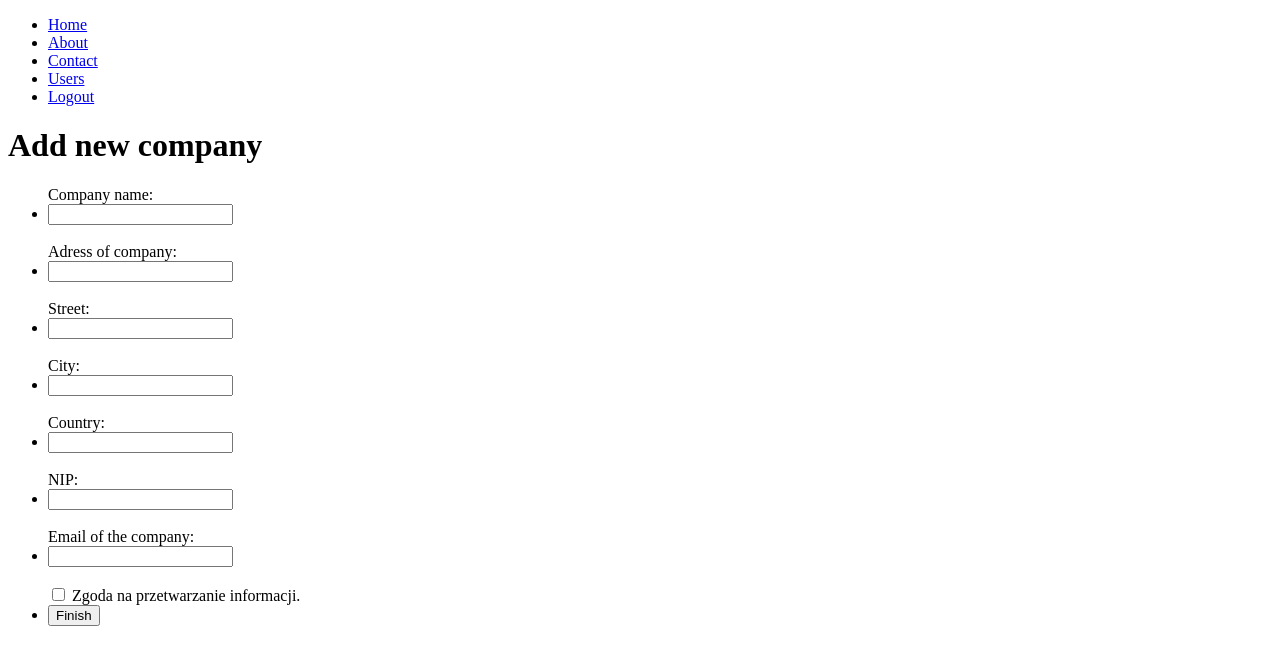
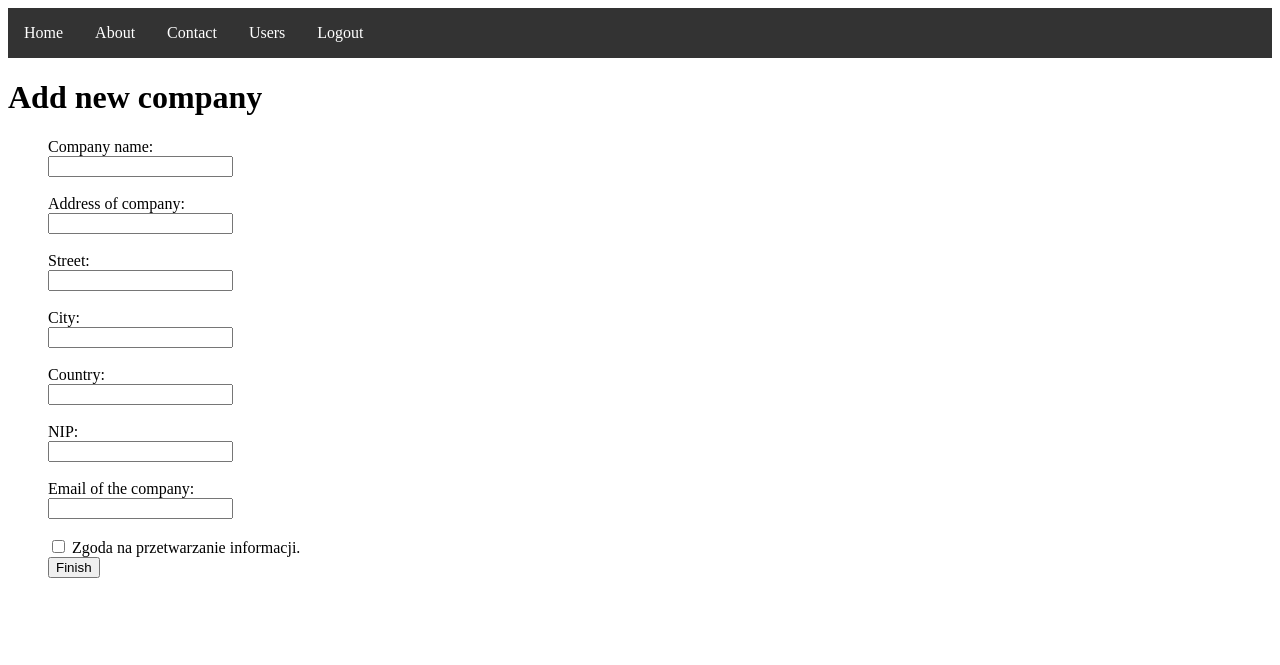
Before and after one commit to RafalBysiek/SimpleCMS, a PHP site: page /add_company in a window 1280 px wide. Shown: the top 665 px of the page. Run offline with PHP 8.4, Linux system fonts and the light colour scheme.

Commit message:
added script to create company database, changed view

```diff
--- a/public/css/style.css
+++ b/public/css/style.css
@@ -1,3 +1,26 @@
 body {
 	background: e3e3e3;
 }
+#menu {
+    list-style-type: none;
+    margin: 0;
+    padding: 0;
+    overflow: hidden;
+    background-color: #333333;
+}
+
+#menuli {
+    float: left;
+}
+
+#menuli a {
+    display: block;
+    color: white;
+    text-align: center;
+    padding: 16px;
+    text-decoration: none;
+}
+
+#menuli a:hover {
+    background-color: #111111;
+}
--- a/views/add_company_view.php
+++ b/views/add_company_view.php
@@ -5,15 +5,15 @@
 	<h1>Add new company</h1>
 
 		<form method="POST" action="/login">
-		<ul>
+		<ul style="list-style-type:none">
 			Company name:
 			<li><input type="text" name="name_company"></li><br>
-			Adress of company:
-			<li><input type="text" name="adress_company"></li><br>
+			Address of company:
+			<li><input type="text" name="address_company"></li><br>
 			Street:
 			<li><input type="text" name="street_company"></li><br>
 			City:
-			<li><input type="text" name="street_company"></li><br>
+			<li><input type="text" name="city_company"></li><br>
 			Country:
 			<li><input type="text" name="country_company"></li><br>
 			NIP:
@@ -21,7 +21,7 @@
 			Email of the company:
 			<li><input type="email" name="email_company"></li><br>
 			<input value="checkbox" type="checkbox"> Zgoda na przetwarzanie informacji.<br>
-			<li><button type="submit" name="submit">Finish</button></li>
+			<li><button type="button" name="submit">Finish</button></li>
 		</ul>
 	</form>
 
--- a/views/partials/nav_logged.php
+++ b/views/partials/nav_logged.php
@@ -1,9 +1,9 @@
 <nav>
-	<ul>
-		<li><a href="/">Home</a></li>
-		<li><a href="/about">About</a></li>
-		<li><a href="/contact">Contact</a></li>
-		<li><a href="/users">Users</a></li>
-		<li><a href="../service/logout.php">Logout</a></li>
+	<ul id="menu">
+		<li id="menuli"><a href="/">Home</a></li>
+		<li id="menuli"><a href="/about">About</a></li>
+		<li id="menuli"><a href="/contact">Contact</a></li>
+		<li id="menuli"><a href="/users">Users</a></li>
+		<li id="menuli"><a href="../service/logout.php">Logout</a></li>
 	</ul>
 </nav>
```
Also changed, not shown: sql/company.sql (added, +10 -0 lines), views/partials/nav.php (+6 -6 lines).
